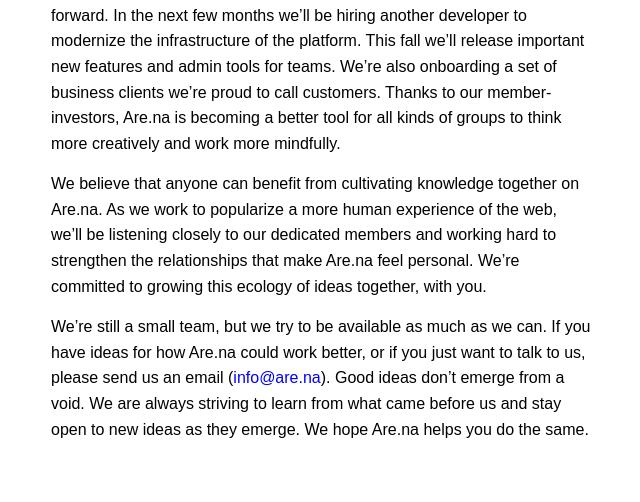
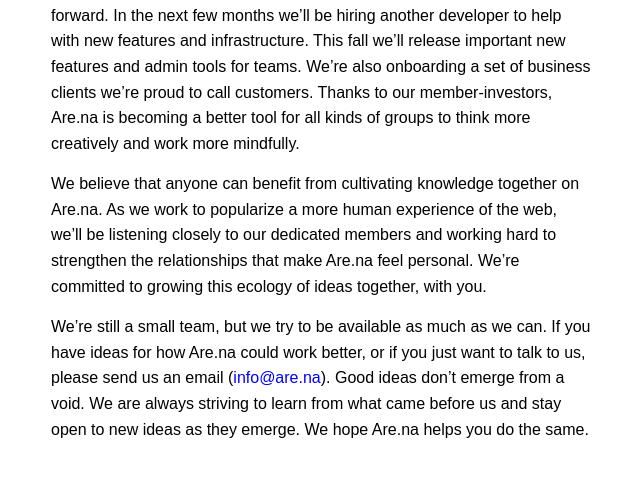
Before and after one commit to aredotna/building, a Jekyll site: the page built from _posts/2018-06-27-building-a-better-arena-together.markdown, in a window 1280 px wide. Shown: the part 1228-1730 px from the top of the page, without its empty margins (319-959 px from the left). Built offline with Jekyll 4.4.1, drawn with Linux system fonts in a browser that asks for light colours; some of the changed text lies outside the part shown.

Commit message:
Update copy slightly

```diff
--- a/_posts/2018-06-27-building-a-better-arena-together.markdown
+++ b/_posts/2018-06-27-building-a-better-arena-together.markdown
@@ -20,7 +20,7 @@
 
 ![](https://d2w9rnfcy7mm78.cloudfront.net/2359058/original_7dc22c98ebcf99d636a1700dbb228a9f.png)
 
-We’re using the capital we raised this spring to take a few crucial steps forward. In the next few months we’ll be hiring another developer to modernize the infrastructure of the platform. This fall we’ll release important new features and admin tools for teams. We’re also onboarding a set of business clients we’re proud to call customers. Thanks to our member-investors, Are.na is becoming a better tool for all kinds of groups to think more creatively and work more mindfully.
+We’re using the capital we raised this spring to take a few crucial steps forward. In the next few months we’ll be hiring another developer to help with new features and infrastructure. This fall we’ll release important new features and admin tools for teams. We’re also onboarding a set of business clients we’re proud to call customers. Thanks to our member-investors, Are.na is becoming a better tool for all kinds of groups to think more creatively and work more mindfully.
 
 We believe that anyone can benefit from cultivating knowledge together on Are.na. As we work to popularize a more human experience of the web, we’ll be listening closely to our dedicated members and working hard to strengthen the relationships that make Are.na feel personal. We’re committed to growing this ecology of ideas together, with you.
 
```
